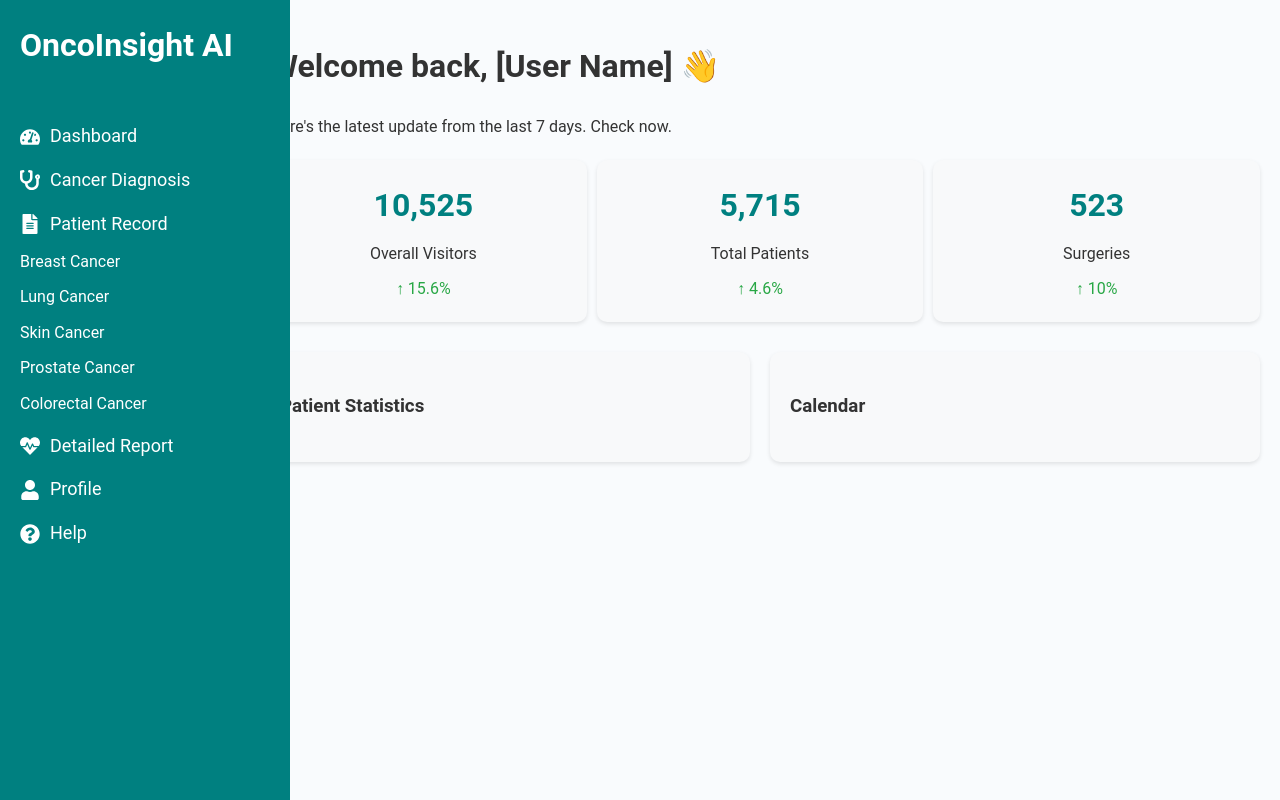
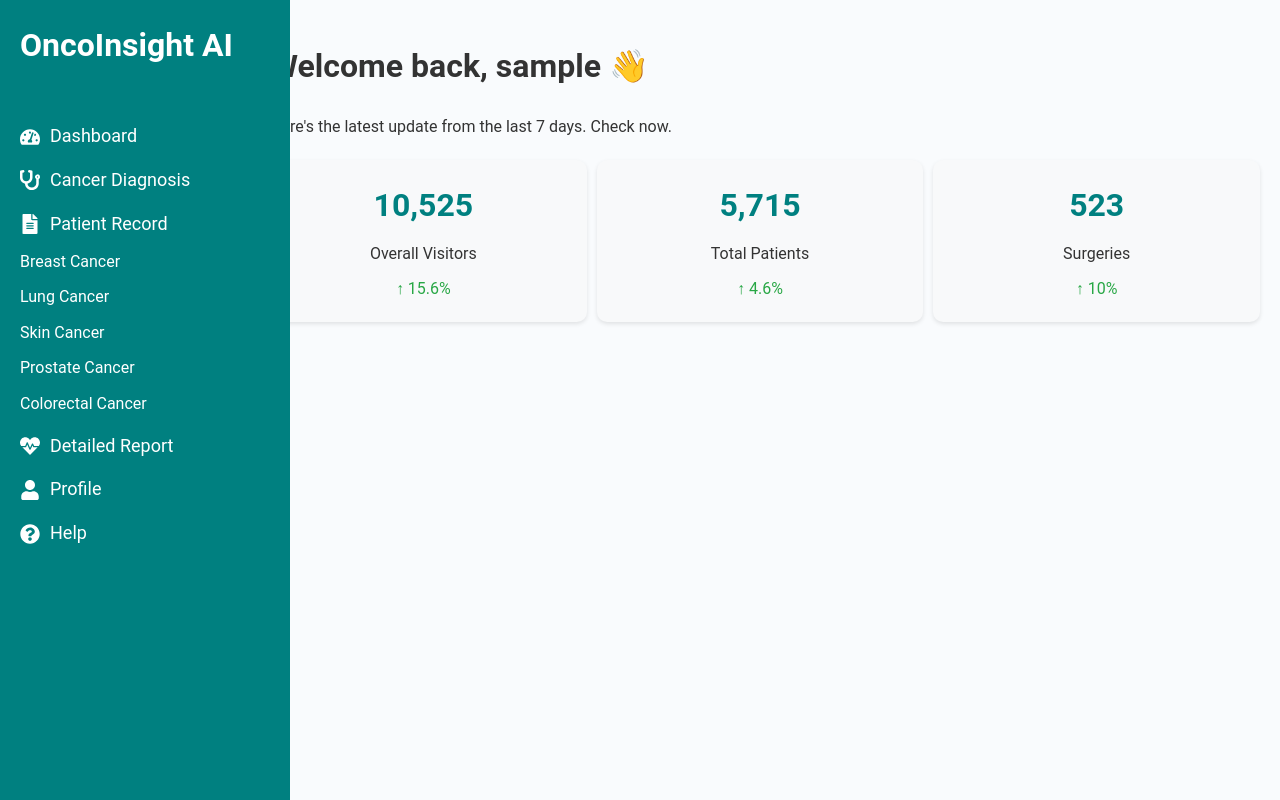
Before and after one commit to MatchaStrawberryWeb/OncoInsight, a React (Create React App) app: page /dashboard in a window 1280 px wide. Built offline with nearby package versions, Linux system fonts and the light colour scheme; sample sign-in values are in the browser's storage.

Commit message:
modified:   src/App.js 	modified:   src/components/Dashboard.js 	new file:   src/components/Protected.js 	modified:   src/publicView/Login.js

```diff
--- a/src/App.js
+++ b/src/App.js
@@ -1,5 +1,5 @@
 import React from "react";
-import { BrowserRouter as Router, Route, Routes } from "react-router-dom";
+import { BrowserRouter as Router, Routes, Route } from "react-router-dom";
 
 // Importing pages/components
 import HomePage from './publicView/HomePage';
@@ -9,6 +9,7 @@ import AboutUs from './publicView/AboutUs';
 import Login from './publicView/Login';
 import Dashboard from './components/Dashboard'; // Dashboard component
 import CancerDiagnosis from './components/CancerDiagnosis';
+import Protected from './components/Protected'; // Ensure the correct path for Protected component
 
 const App = () => {
   return (
@@ -22,7 +23,12 @@ const App = () => {
         <Route path="/login" element={<Login />} />
 
         {/* Protected Route for Dashboard */}
-        <Route path="/dashboard/*" element={<Dashboard />} />
+        <Route
+          path="/dashboard"
+          element={
+            <Protected component={Dashboard} /> // Protect the route with the Protected component
+          }
+        />
 
         <Route path="/cancer-diagnosis" element={<CancerDiagnosis />} />
       </Routes>
--- a/src/components/Dashboard.js
+++ b/src/components/Dashboard.js
@@ -1,5 +1,5 @@
-import React from 'react';
-import { Routes, Route } from 'react-router-dom';
+import React, { useEffect, useState } from 'react';
+import { Navigate, Routes, Route } from 'react-router-dom'; // Import Routes and Route
 import Sidebar from './Sidebar'; // Sidebar with menu options
 import CancerDiagnosis from './CancerDiagnosis'; // Cancer Prediction page
 import PatientRecord from './PatientRecord'; // Patient Record page
@@ -8,17 +8,29 @@ import Profile from './Profile'; // Profile page
 import '../css/Dashboard.css';
 
 const Dashboard = () => {
+  const [username, setUsername] = useState('');
+
+  useEffect(() => {
+    const isLoggedIn = localStorage.getItem('isLoggedIn') === 'true';
+    if (!isLoggedIn) {
+      // Redirect to login if the user is not logged in
+      return <Navigate to="/login" />;
+    }
+
+    const storedUsername = localStorage.getItem('username');
+    if (storedUsername) {
+      setUsername(storedUsername);
+    }
+  }, []);
+
   return (
     <div style={{ display: 'flex' }}>
-      {/* Sidebar */}
       <Sidebar />
-
-      {/* Main Content Area */}
       <div style={{ marginLeft: '250px', padding: '20px', flex: 1 }}>
-        <h1>Welcome back, [User Name] 👋</h1>
+        <h1>Welcome back, {username || 'User'} 👋</h1> {/* Display the username */}
         <p>Here's the latest update from the last 7 days. Check now.</p>
 
-        {/* Statistics Cards */}
+        {/* Stats and other dashboard content */}
         <div className="stats-container">
           <div className="stat-card">
             <h2>10,525</h2>
@@ -37,18 +49,6 @@ const Dashboard = () => {
           </div>
         </div>
 
-        {/* Charts */}
-        <div className="chart-container">
-          <div className="chart">
-            <h3>Patient Statistics</h3>
-            {/* Embed chart using a library like Chart.js or Recharts */}
-          </div>
-          <div className="calendar">
-            <h3>Calendar</h3>
-            {/* Embed calendar using a library like React-Calendar */}
-          </div>
-        </div>
-
         <Routes>
           <Route path="cancer-diagnosis" element={<CancerDiagnosis />} />
           <Route path="patient-record" element={<PatientRecord />} />
--- /dev/null
+++ b/src/components/Protected.js
@@ -0,0 +1,14 @@
+import React from 'react';
+import { Navigate } from 'react-router-dom';
+
+const Protected = ({ component: Component }) => {
+  const isLoggedIn = localStorage.getItem('isLoggedIn') === 'true';
+
+  if (!isLoggedIn) {
+    return <Navigate to="/login" />;
+  }
+
+  return <Component />;
+};
+
+export default Protected;
--- a/src/publicView/Login.js
+++ b/src/publicView/Login.js
@@ -13,43 +13,34 @@ const Login = () => {
   const handleSubmit = async (e) => {
     e.preventDefault();
 
-    if (!username || !password) {
-      setError("Both fields are required.");
-      return;
-    }
-
-    console.log("Logging in with username:", username);  // Debug log
     try {
-      const response = await fetch('http://localhost:8000/login'
-        , {
+        const response = await fetch('http://localhost:8000/login', {
             method: 'POST',
             headers: { 'Content-Type': 'application/json' },
             body: JSON.stringify({ username, password }),
         });
 
         const data = await response.json();
-      console.log("Login response:", data);  // Debug log
 
         if (response.ok) {
-        setMessage("Login successful! Redirecting...");
-        setError("");
-        setTimeout(() => {
-          navigate("/dashboard");
-        }, 1500);
+            // Login successful
+            setError(""); // Clear any previous errors
+            setMessage("Login successful!");
+            navigate('/dashboard'); // Redirect to dashboard
         } else {
-        setError(data.error || "Invalid credentials. Please contact the admin for assistance.");
-        setMessage("");
+            // Display specific error message from the backend
+            setError(data.detail); // Backend sends "Invalid username." or "Incorrect password. Username is correct."
         }
     } catch (err) {
-      console.error("Error during login:", err);
-      setError("An error occurred while trying to log in. Please try again.");
-      setMessage("");
+        console.error('Error:', err);
+        setError('An error occurred while trying to log in.');
     }
 };
 
 
   // Function to handle "Test" button click and route to Dashboard.js
   const handleTestButtonClick = () => {
+    localStorage.setItem('isLoggedIn', 'true'); // Set login state in localStorage for test purposes
     navigate("/dashboard");  // Use navigate to route to Dashboard
   };
 
```
Lines whose indentation alone changed are shown as unchanged.
